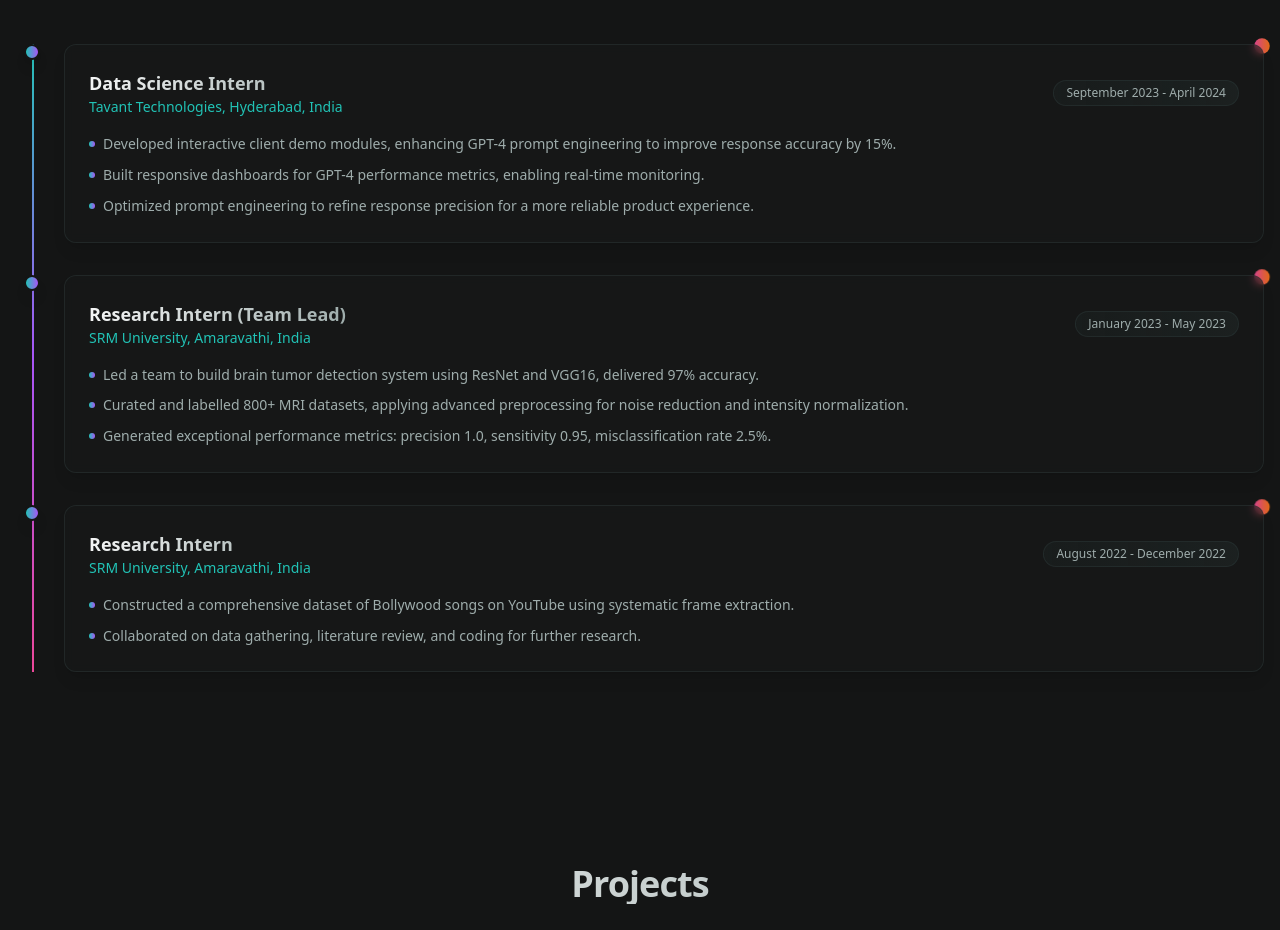
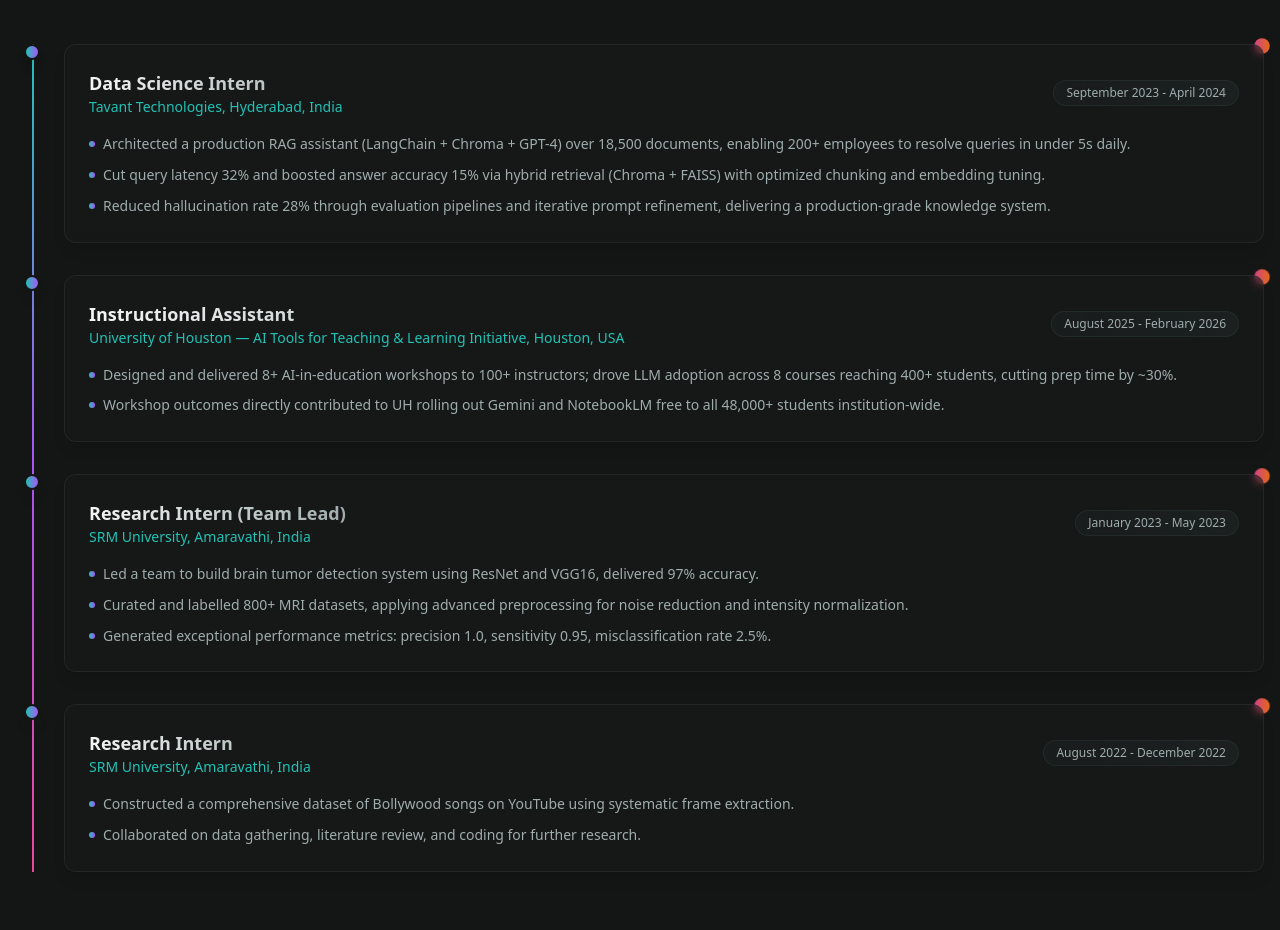
Before and after one commit to AdithyaReddyGeeda/Portfolio-website-, a React (Create React App) app: page / in a window 1280 px wide. Shown: the part 980-1910 px from the top of the page. Built offline with nearby package versions, Linux system fonts and the light colour scheme.

Commit message:
Update portfolio experience section

```diff
--- a/src/data/experience.js
+++ b/src/data/experience.js
@@ -4,9 +4,18 @@ export const experience = [
     company: "Tavant Technologies, Hyderabad, India",
     period: "September 2023 - April 2024",
     bullets: [
-      "Developed interactive client demo modules, enhancing GPT-4 prompt engineering to improve response accuracy by 15%.",
-      "Built responsive dashboards for GPT-4 performance metrics, enabling real-time monitoring.",
-      "Optimized prompt engineering to refine response precision for a more reliable product experience.",
+      "Architected a production RAG assistant (LangChain + Chroma + GPT-4) over 18,500 documents, enabling 200+ employees to resolve queries in under 5s daily.",
+      "Cut query latency 32% and boosted answer accuracy 15% via hybrid retrieval (Chroma + FAISS) with optimized chunking and embedding tuning.",
+      "Reduced hallucination rate 28% through evaluation pipelines and iterative prompt refinement, delivering a production-grade knowledge system.",
+    ],
+  },
+  {
+    title: "Instructional Assistant",
+    company: "University of Houston — AI Tools for Teaching & Learning Initiative, Houston, USA",
+    period: "August 2025 - February 2026",
+    bullets: [
+      "Designed and delivered 8+ AI-in-education workshops to 100+ instructors; drove LLM adoption across 8 courses reaching 400+ students, cutting prep time by ~30%.",
+      "Workshop outcomes directly contributed to UH rolling out Gemini and NotebookLM free to all 48,000+ students institution-wide.",
     ],
   },
   {
```
